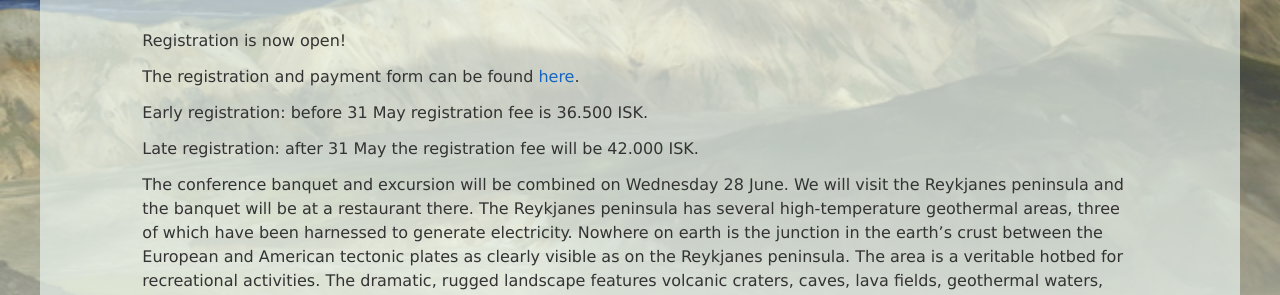
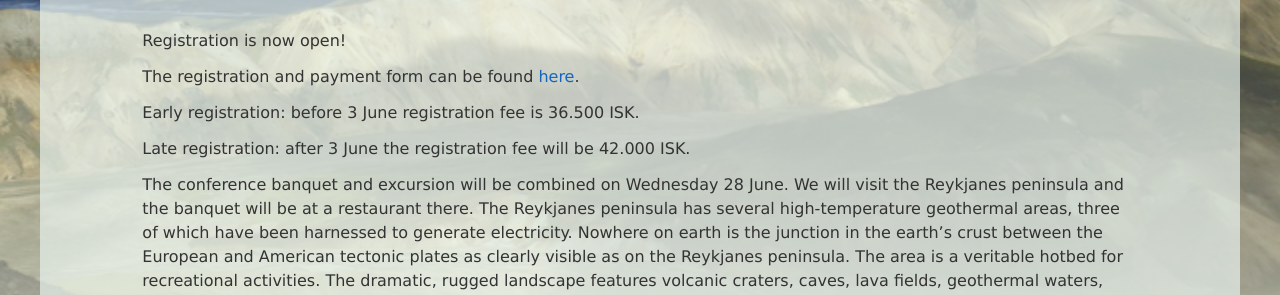
Before and after one commit to pp2017/pp2017.github.io, a Jekyll site: the page built from registration.md, in a window 1280 px wide. Shown: the part 398-693 px from the top of the page. Built offline with Jekyll 4.4.1, drawn with Linux system fonts in a browser that asks for light colours; nearby versions of some CDN libraries.

Commit message:
Change early registration date

```diff
--- a/registration.md
+++ b/registration.md
@@ -7,9 +7,9 @@ Registration is now open!
 
 The registration and payment form can be found [here][registration].
 
-Early registration: before 31 May registration fee is 36.500 ISK.
+Early registration: before 3 June registration fee is 36.500 ISK.
 
-Late registration: after 31 May the registration fee will be 42.000 ISK.
+Late registration: after 3 June the registration fee will be 42.000 ISK.
 
 The conference banquet and excursion will be combined on Wednesday 28 June. We
 will visit the Reykjanes peninsula and the banquet will be at a restaurant
```
